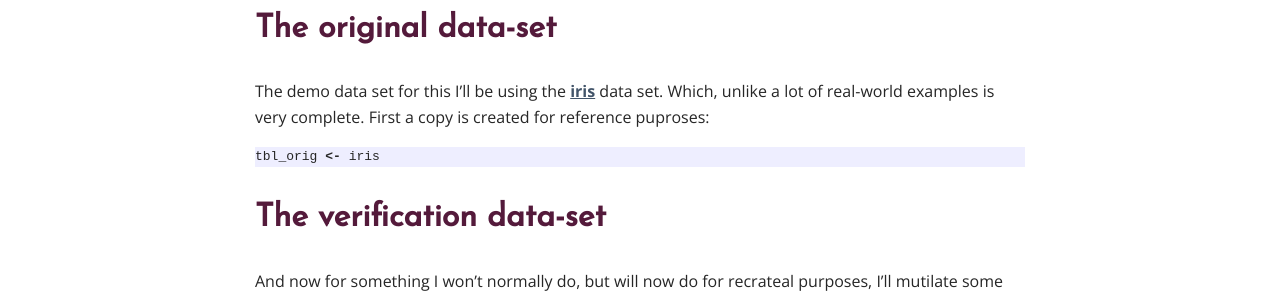
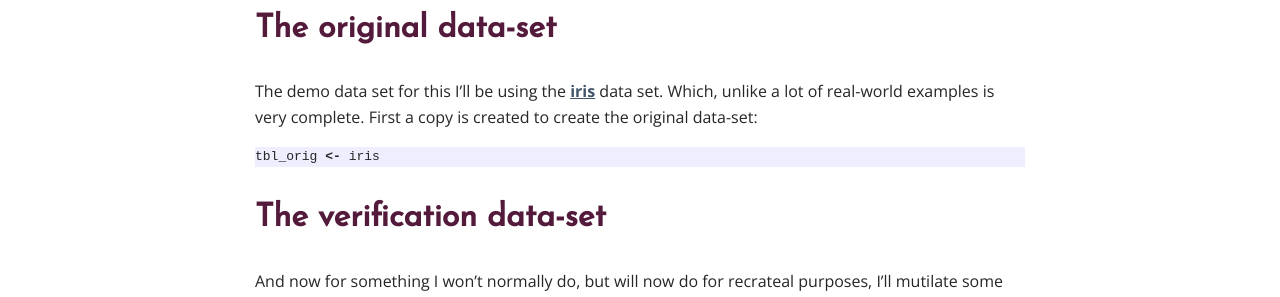
Before and after one commit to mark-me/mark-me.github.io, a Jekyll site: the page built from _pages/tutorials/impute-missings/impute-missings.md, in a window 1280 px wide and 900 px high, scrolled down 1268 px. Shown: the part 180-477 px from the top of the window. Built offline with Jekyll 4.4.1, drawn with Linux system fonts in a browser that asks for light colours; nearby versions of some CDN libraries; comment, search, counter and statistics services are not loaded.

Commit message:
Update impute-missings.md

````diff
--- a/_pages/tutorials/impute-missings/impute-missings.md
+++ b/_pages/tutorials/impute-missings/impute-missings.md
@@ -27,14 +27,14 @@
 
 # The original data-set
 
-The demo data set for this I'll be using the **[iris](https://en.wikipedia.org/wiki/Iris_flower_data_set)** data set. Which, unlike a lot of real-world examples is very complete. First a copy is created for reference puproses:
+The demo data set for this I'll be using the **[iris](https://en.wikipedia.org/wiki/Iris_flower_data_set)** data set. Which, unlike a lot of real-world examples is very complete. First a copy is created to create the original data-set:
 ```r
 tbl_orig <- iris
 ```
 
 # The verification data-set
 
-And now for something I won't normally do, but will now do for recrateal purposes, I'll mutilate some data creating some missing values in the iris data set to create a verification set. To I'll be using the _prodNA_ function from the **[missForest](https://www.rdocumentation.org/packages/missForest/versions/1.4)** package. So the librart needs to be loaded first:
+And now for something I won't normally do, but will now do for recrateal purposes, I'll mutilate some data creating some missing values in the iris data set to create a verification set. To I'll be using the _prodNA_ function from the **[missForest](https://www.rdocumentation.org/packages/missForest/)** package. So the librart needs to be loaded first:
 ```r
 library(missForest)
 ```
````
